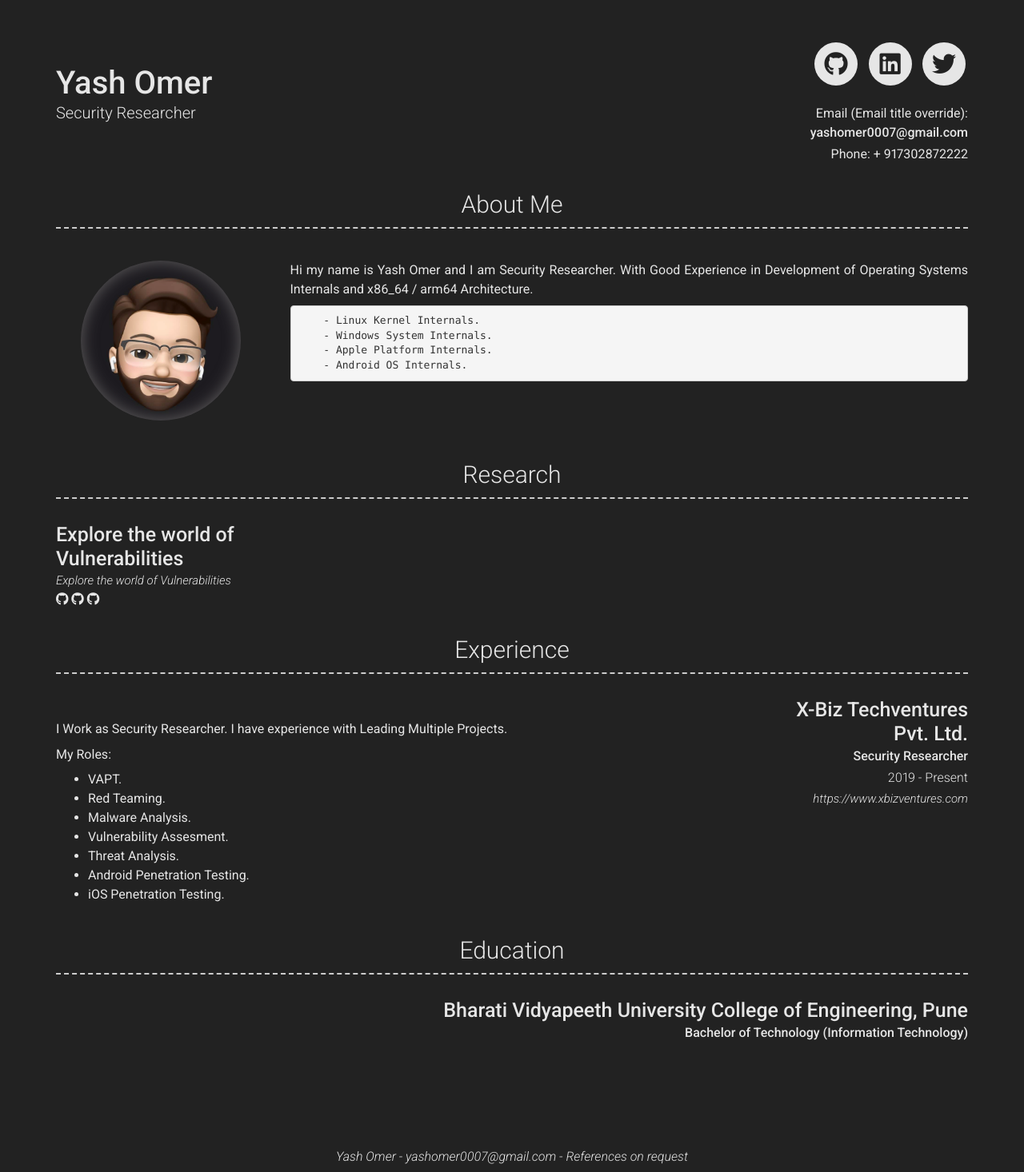
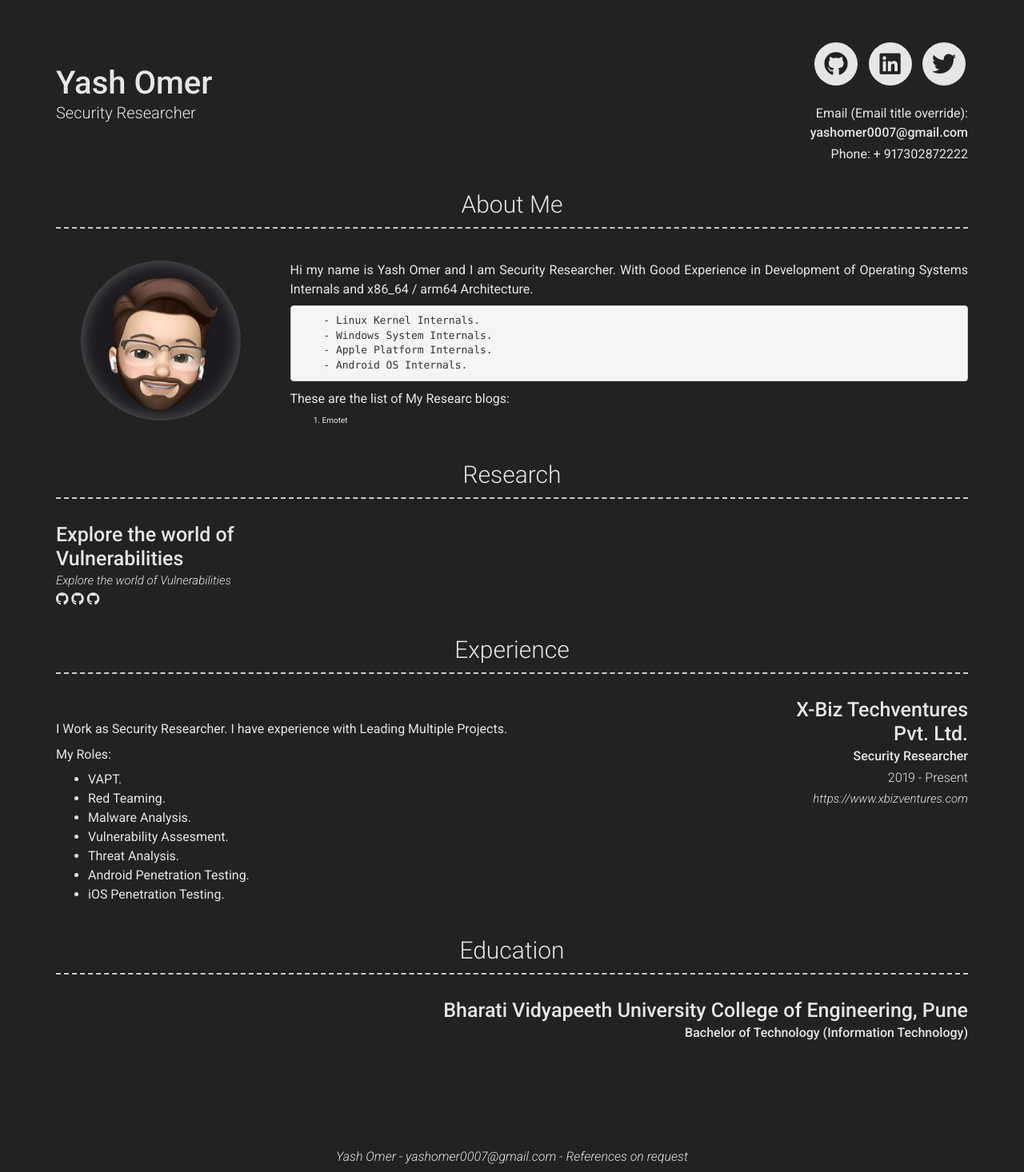
Before and after one commit to yashomer1994/Resume, a Jekyll site: the page built from index.md, in a window 1280 px wide. Shown: the whole page at 80% size. Built offline with Jekyll 4.4.1, drawn with Linux system fonts in a browser that asks for light colours; nearby versions of some CDN libraries.

Commit message:
Update _config.yml

```diff
--- a/_config.yml
+++ b/_config.yml
@@ -58,6 +58,9 @@ about_content: | # this will include new lines to allow paragraphs
           - Windows System Internals.
           - Apple Platform Internals.
           - Android OS Internals.
+
+  These are the list of My Researc blogs:
+  1. Emotet
 
 content:
   - title: Research  # Title for the section
```
